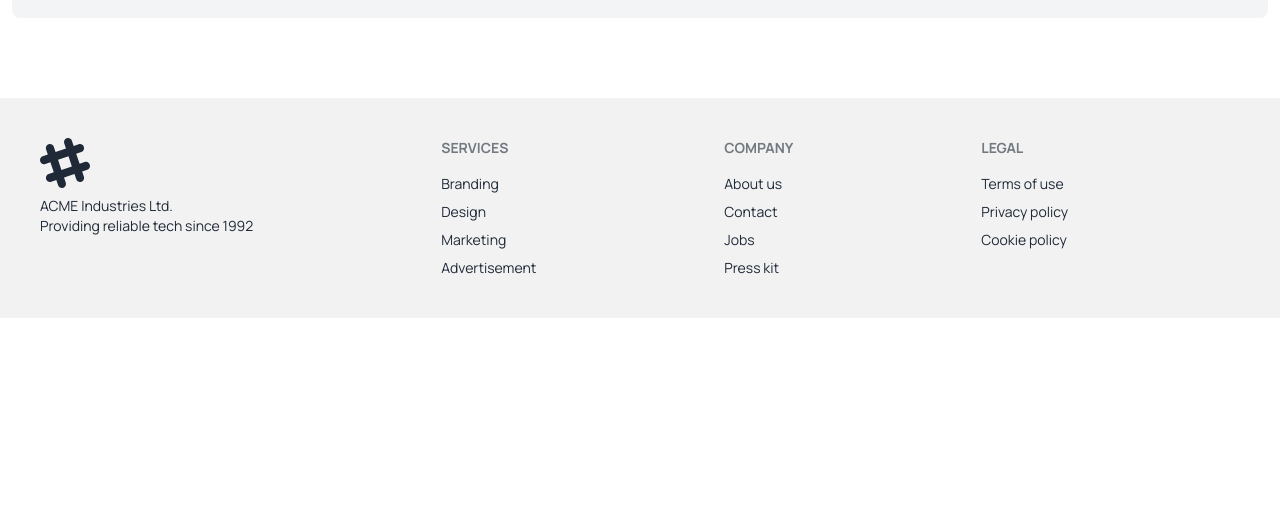
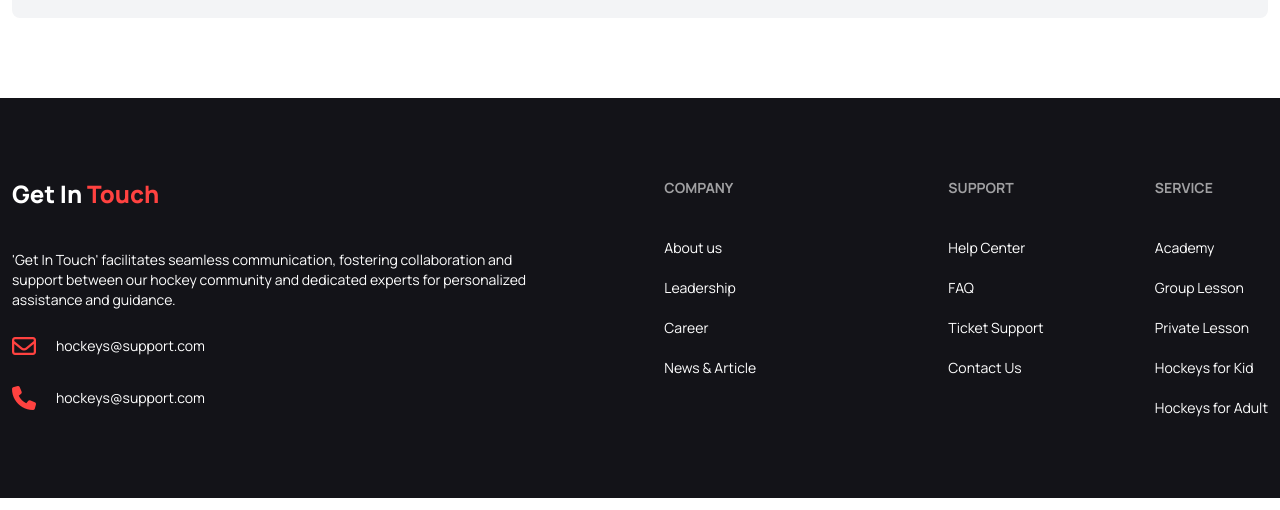
Before and after one commit to Jaber4770/Reset-B9A3, a plain HTML site: page index.html in a window 1280 px wide. Shown: the part 5988-6498 px from the top of the page. Before the commit the page ends 6306 px from the top, so only its background shows below. Drawn offline with nearby package versions, Linux system fonts and the light colour scheme.

Commit message:
almost done

```diff
--- a/index.html
+++ b/index.html
@@ -21,6 +21,7 @@
                 extend: {
                     colors: {
                         "title-color": '#49D293',
+                        "btn-color": '#FF4240',
                     }
                 }
             }
@@ -560,36 +561,41 @@
         </section>
     </main>
     <!-- footer -->
-    <footer class="bg-base-200 mt-20">
-        <div class="footer p-10 container mx-auto text-base-content">
-            <aside>
-                <svg width="50" height="50" viewBox="0 0 24 24" xmlns="http://www.w3.org/2000/svg" fill-rule="evenodd"
-                    clip-rule="evenodd" class="fill-current">
-                    <path
-                        d="M22.672 15.226l-2.432.811.841 2.515c.33 1.019-.209 2.127-1.23 2.456-1.15.325-2.148-.321-2.463-1.226l-.84-2.518-5.013 1.677.84 2.517c.391 1.203-.434 2.542-1.831 2.542-.88 0-1.601-.564-1.86-1.314l-.842-2.516-2.431.809c-1.135.328-2.145-.317-2.463-1.229-.329-1.018.211-2.127 1.231-2.456l2.432-.809-1.621-4.823-2.432.808c-1.355.384-2.558-.59-2.558-1.839 0-.817.509-1.582 1.327-1.846l2.433-.809-.842-2.515c-.33-1.02.211-2.129 1.232-2.458 1.02-.329 2.13.209 2.461 1.229l.842 2.515 5.011-1.677-.839-2.517c-.403-1.238.484-2.553 1.843-2.553.819 0 1.585.509 1.85 1.326l.841 2.517 2.431-.81c1.02-.33 2.131.211 2.461 1.229.332 1.018-.21 2.126-1.23 2.456l-2.433.809 1.622 4.823 2.433-.809c1.242-.401 2.557.484 2.557 1.838 0 .819-.51 1.583-1.328 1.847m-8.992-6.428l-5.01 1.675 1.619 4.828 5.011-1.674-1.62-4.829z">
-                    </path>
-                </svg>
-                <p>ACME Industries Ltd.<br>Providing reliable tech since 1992</p>
-            </aside>
-            <nav>
-                <h6 class="footer-title">Services</h6>
-                <a class="link link-hover">Branding</a>
-                <a class="link link-hover">Design</a>
-                <a class="link link-hover">Marketing</a>
-                <a class="link link-hover">Advertisement</a>
+    <footer class="bg-[#131318] text-white mt-20">
+        <div class="footer py-20 container mx-auto grid grid-cols-2 lg:grid-cols-4 lg:gap-8 lg:justify-evenly p-3 m-3">
+            <div class="space-y-3 col-span-2 justify-center mx-auto items-center">
+                <h1 class="text-2xl font-extrabold mb-5">Get In <span class="text-btn-color">Touch</span></h1>
+                <p>'Get In Touch' facilitates seamless communication, fostering collaboration and support between our hockey community and dedicated experts for personalized assistance and guidance.</p>
+                <div class="flex gap-5 justify-center items-center">
+                    <i class="fa-regular fa-envelope text-2xl text-btn-color"></i>
+                    <p>hockeys@support.com</p>
+                </div>
+                <div class="flex gap-5 justify-center items-center">
+                    <i class="fa-solid fa-phone text-2xl text-btn-color"></i>
+                    <p>hockeys@support.com</p>
+                </div>
+            </div>
+            <nav class="space-y-3 justify-center mx-auto items-center">
+                <h6 class="footer-title mb-5">Company</h6>
+                <a class="link link-hover">About us</a>
+                <a class="link link-hover">Leadership</a>
+                <a class="link link-hover">Career</a>
+                <a class="link link-hover">News & Article</a>
             </nav>
-            <nav>
-                <h6 class="footer-title">Company</h6>
-                <a class="link link-hover">About us</a>
-                <a class="link link-hover">Contact</a>
-                <a class="link link-hover">Jobs</a>
-                <a class="link link-hover">Press kit</a>
+            <nav class="space-y-3 justify-center mx-auto items-center">
+                <h6 class="footer-title mb-5">Support</h6>
+                <a class="link link-hover">Help Center</a>
+                <a class="link link-hover">FAQ</a>
+                <a class="link link-hover">Ticket Support</a>
+                <a class="link link-hover">Contact Us</a>
             </nav>
-            <nav>
-                <h6 class="footer-title">Legal</h6>
-                <a class="link link-hover">Terms of use</a>
-                <a class="link link-hover">Privacy policy</a>
-                <a class="link link-hover">Cookie policy</a>
+            <nav class="space-y-3 col-span-2 justify-center mx-auto items-center">
+                <h6 class="footer-title mb-5">Service</h6>
+                <a class="link link-hover">Academy</a>
+                <a class="link link-hover">Group Lesson</a>
+                <a class="link link-hover">Private Lesson</a>
+                <a class="link link-hover">Hockeys for Kid</a>
+                <a class="link link-hover">Hockeys for Adult</a>
             </nav>
         </div>
     </footer>
```
